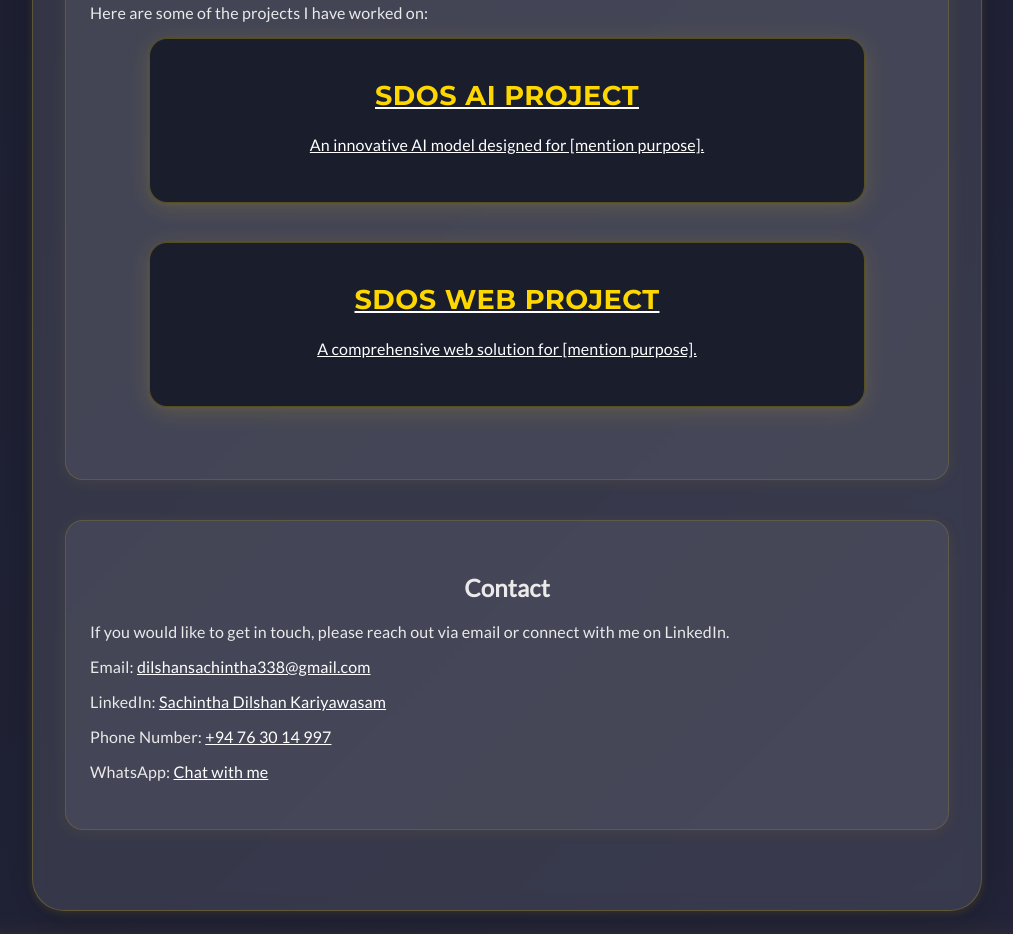
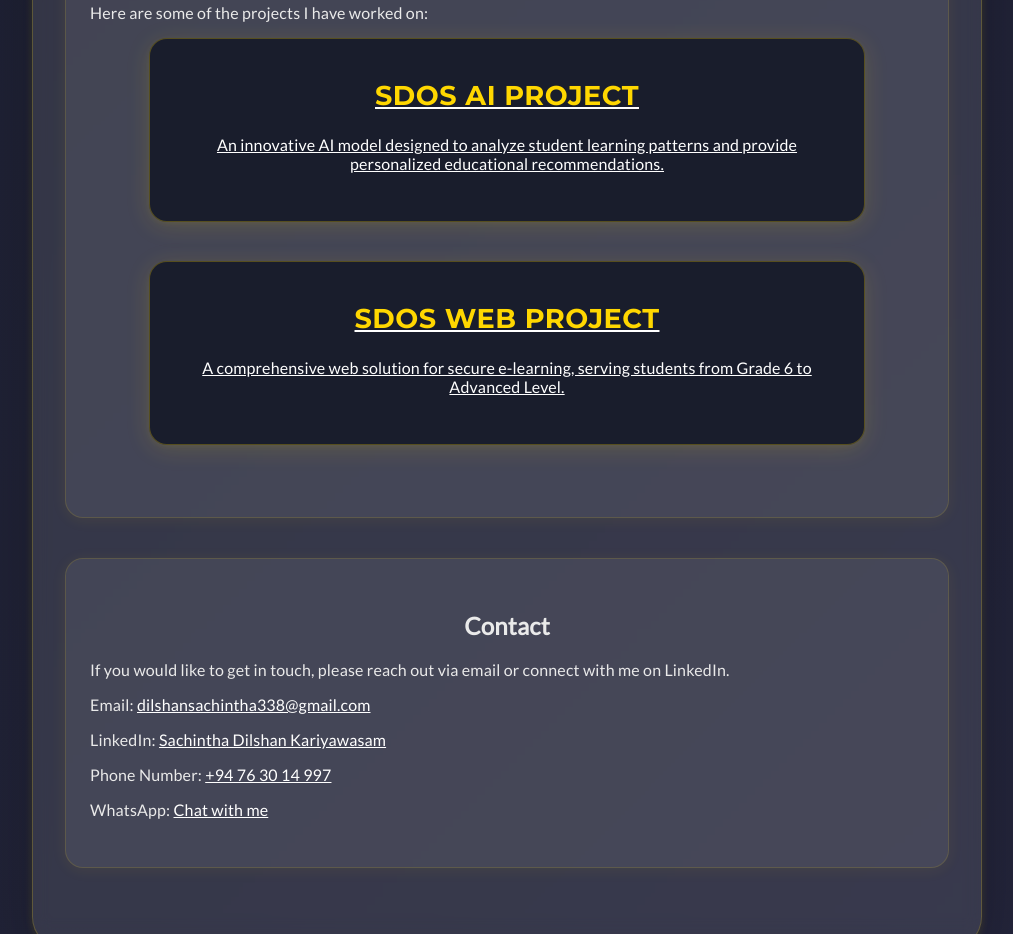
Before and after one commit to sachintha629/sachintha629.github.io, a plain HTML site: page index.html in a window 1280 px wide. Shown: the part 2180-3114 px from the top of the page, without its empty margins (133-1146 px from the left). Drawn offline with Linux system fonts and the light colour scheme.

Commit message:
Updated index.html with new portfolio details

```diff
--- a/index.html
+++ b/index.html
@@ -102,13 +102,13 @@
             <div id="sdos-ai-project">
                 <div class="project-card"><a href="sdos_ai_project.html">
                     <h2>SDOS AI PROJECT</h2>
-                    <p>An innovative AI model designed for [mention purpose].</p>
+                    <p>An innovative AI model designed to analyze student learning patterns and provide personalized educational recommendations.</p>
                 </a></div>
             </div>
             <div id="sdos-web-project">
                 <div class="project-card"><a href="sdos_web_project.html">
                     <h2>SDOS WEB PROJECT</h2>
-                    <p>A comprehensive web solution for [mention purpose].</p>
+                    <p>A comprehensive web solution for secure e-learning, serving students from Grade 6 to Advanced Level.</p>
                 </a></div>
             </div>
             <style>
```
